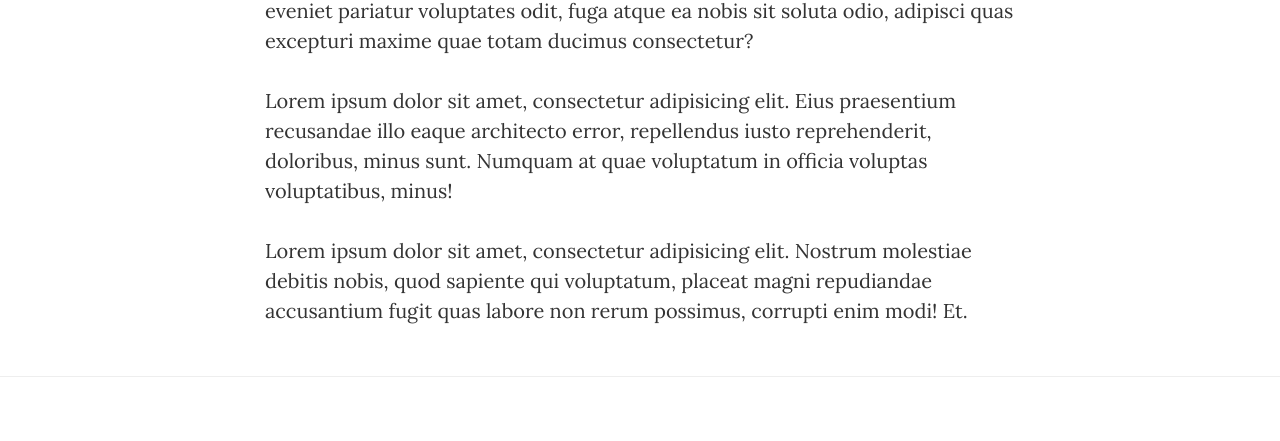
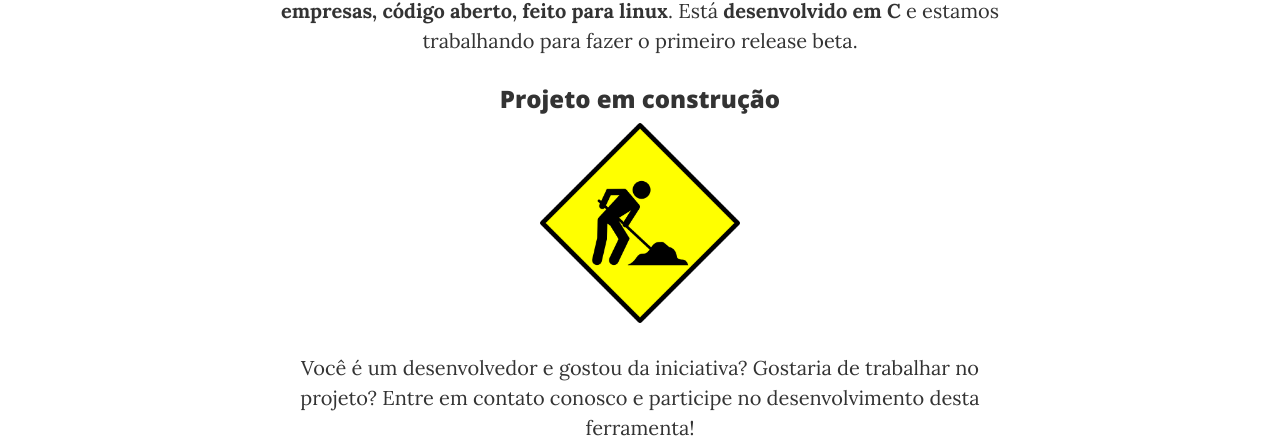
Before and after one commit to pablogallardo/livrenfe.org, a website: page index.html in a window 1280 px wide. Shown: the part 700-1141 px from the top of the page. Drawn offline with nearby package versions, Linux system fonts and the light colour scheme.

Commit message:
Adicionar imagens e parágrafos

```diff
--- a/index.html
+++ b/index.html
@@ -16,6 +16,9 @@
 
     <!-- Theme CSS -->
     <link href="css/clean-blog.min.css" rel="stylesheet">
+
+    <link rel="shortcut icon" href="img/favicon.ico" type="image/x-icon">
+    <link rel="icon" href="img/favicon.ico" type="image/x-icon">
 
     <!-- Custom Fonts -->
     <link href="vendor/font-awesome/css/font-awesome.min.css" rel="stylesheet" type="text/css">
@@ -78,10 +81,11 @@
     <!-- Main Content -->
     <div class="container">
         <div class="row">
-            <div class="col-lg-8 col-lg-offset-2 col-md-10 col-md-offset-1">
-                <p>Lorem ipsum dolor sit amet, consectetur adipisicing elit. Saepe nostrum ullam eveniet pariatur voluptates odit, fuga atque ea nobis sit soluta odio, adipisci quas excepturi maxime quae totam ducimus consectetur?</p>
-                <p>Lorem ipsum dolor sit amet, consectetur adipisicing elit. Eius praesentium recusandae illo eaque architecto error, repellendus iusto reprehenderit, doloribus, minus sunt. Numquam at quae voluptatum in officia voluptas voluptatibus, minus!</p>
-                <p>Lorem ipsum dolor sit amet, consectetur adipisicing elit. Nostrum molestiae debitis nobis, quod sapiente qui voluptatum, placeat magni repudiandae accusantium fugit quas labore non rerum possimus, corrupti enim modi! Et.</p>
+            <div class="col-lg-8 col-lg-offset-2 col-md-10 col-md-offset-1 text-center">
+		<p><strong>LivreNFE</strong> é um emissor de notas fiscais orientado para <strong>pequenas e médias empresas, código aberto, feito para linux</strong>. Está <strong>desenvolvido em C</strong> e estamos trabalhando para fazer o primeiro release beta.</p>
+		<h3>Projeto em construção</h3>
+		<img src="img/under_construction.png" style="width: 200px;" />
+                <p>Você é um desenvolvedor e gostou da iniciativa? Gostaria de trabalhar no projeto? Entre em contato conosco e participe no desenvolvimento desta ferramenta!</p>
             </div>
         </div>
     </div>
```
Also changed, not shown: img/favicon.ico (added), img/under_construction.png (added).
